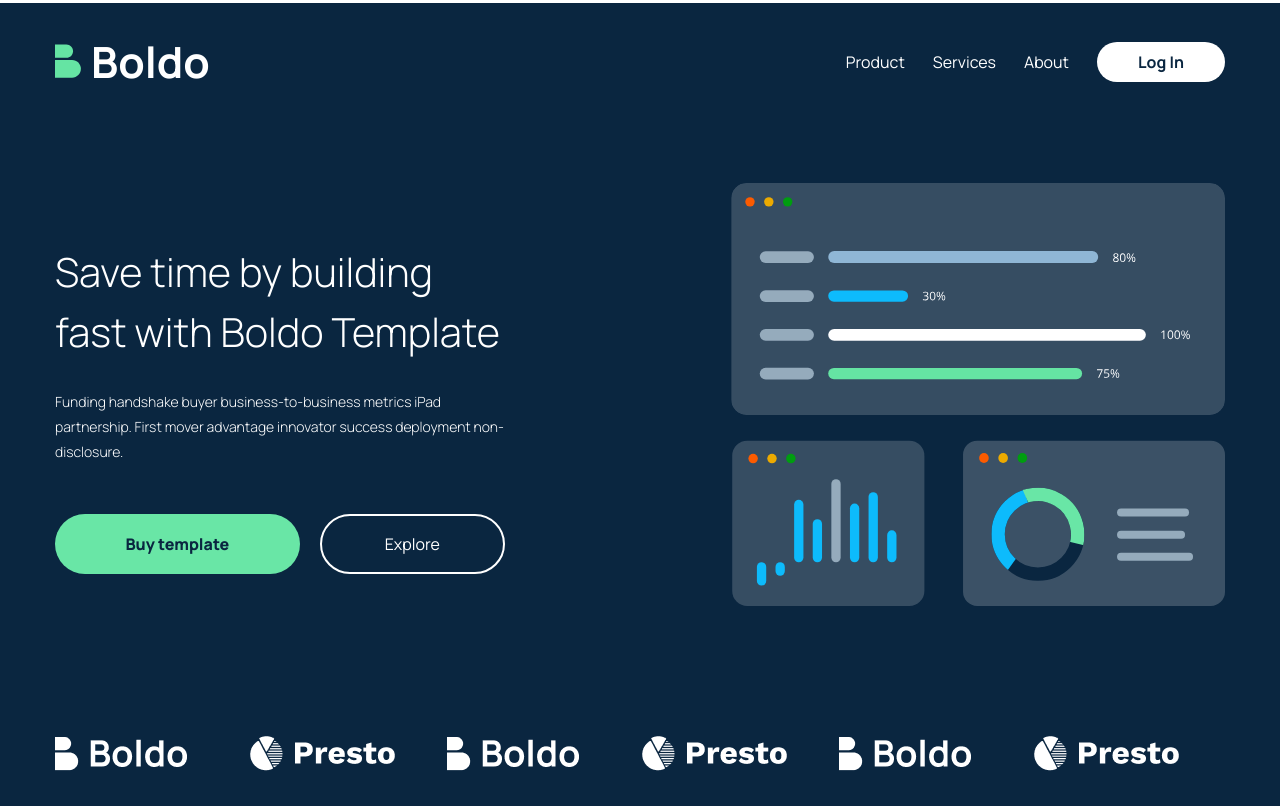
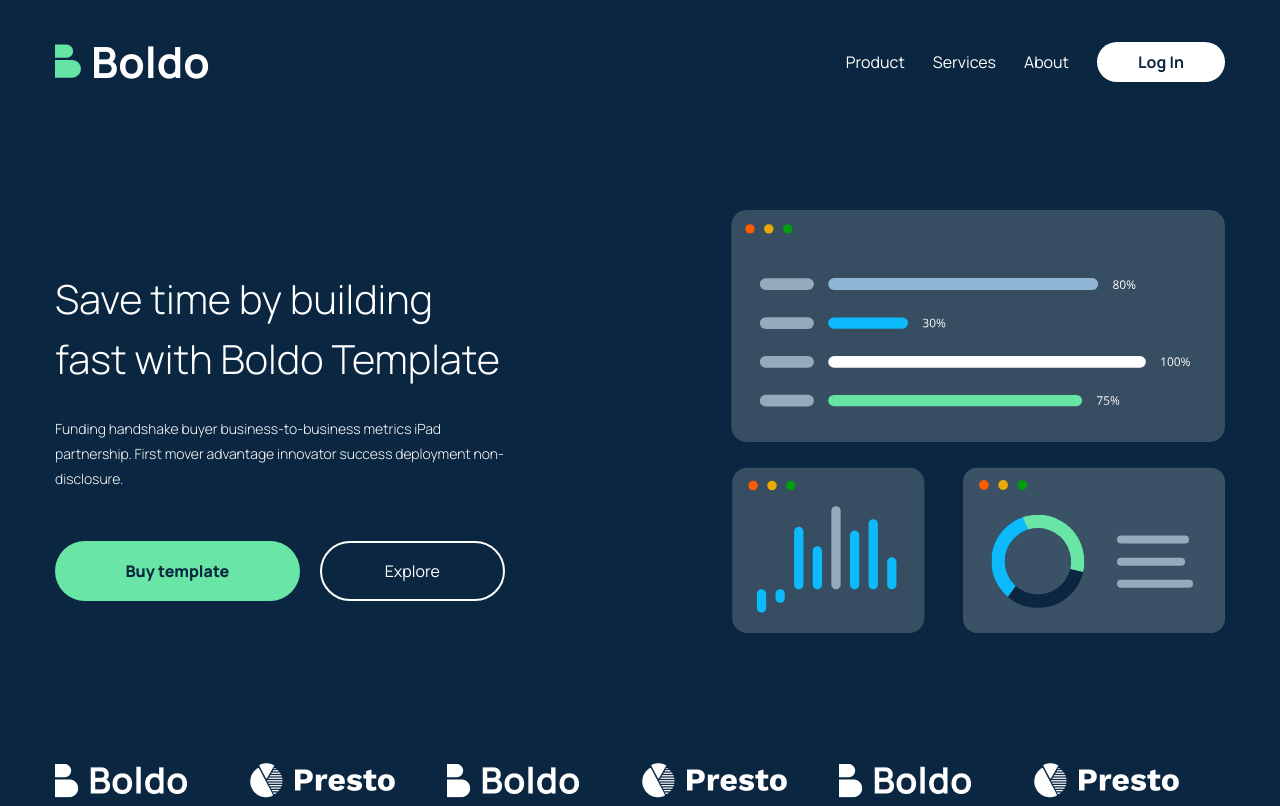
Before and after one commit to SMirza3228/boldo-pages, a plain HTML site: page index.html in a window 1280 px wide. Shown: the top 806 px of the page. Drawn offline with Linux system fonts and the light colour scheme.

Commit message:
two commit

```diff
--- a/css/style.css
+++ b/css/style.css
@@ -9,6 +9,14 @@
         padding: 0;
         margin: 0;
     }
+}
+
+.header {
+    width: 100%;
+    z-index: 1000;
+    top: 0;
+    position: fixed;
+    background-color: #0A2640;
 }
 
 body {
@@ -80,7 +88,7 @@ body {
 
 .welcome {
     width: 100%;
-    margin-top: -100px;
+    margin-top: -120px;
     background-color: #0A2640;
     background-repeat: no-repeat;
     background-position: center;
@@ -91,7 +99,11 @@ body {
     opacity: 0;
     transform: translateY(100px);
     transition: all 2s ease-in-out;
-    padding-top: 180px;
+    padding-top: 130px;
+    margin-top: 200px;
+    margin-bottom: 50px;
+    gap: 30px;
+
     display: flex;
     align-items: center;
     justify-content: space-between;
@@ -433,11 +445,12 @@ body {
 @media(max-width: 1000px) {
     .main__title {
         font-size: 28px;
-        line-height: 43px;
+        line-height: 44px;
     }
 
     .main__desc {
         font-size: 16px;
+        line-height: 30px;
     }
 
     .hero-1 {
```
